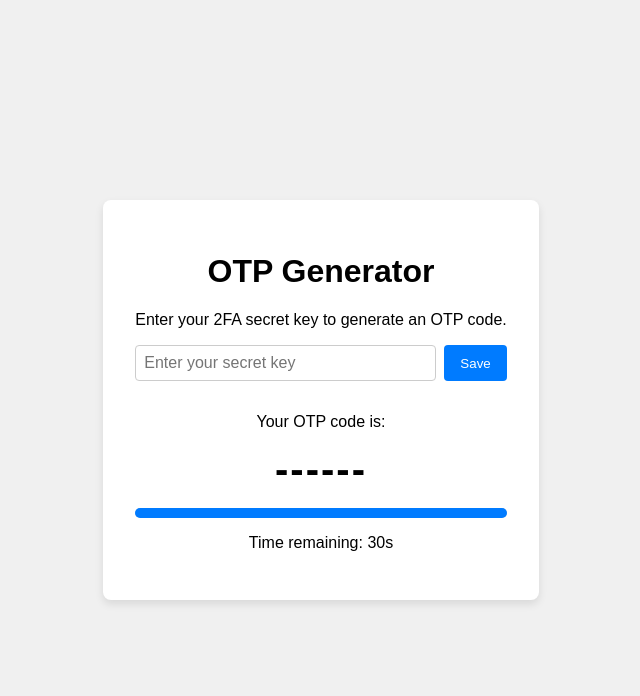
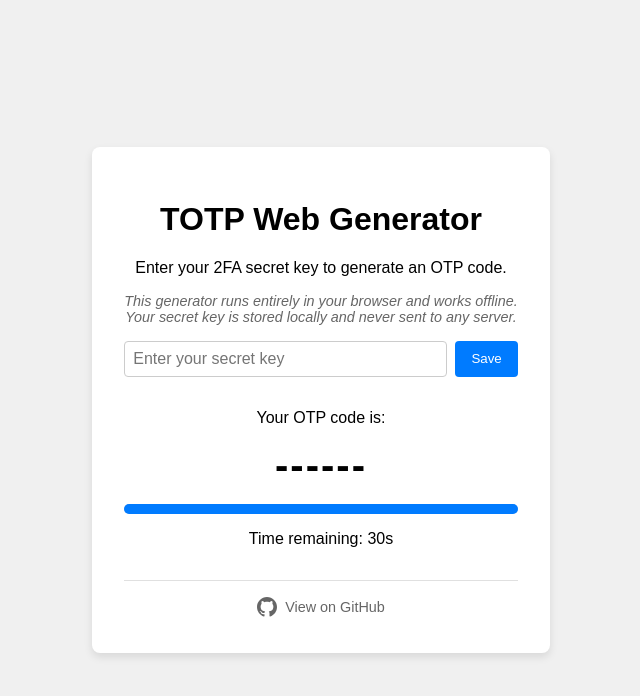
Before and after one commit to DaWe35/web-otp-generator, a plain HTML site: page index.html in a window 1280 px wide. Shown: the whole page, without its empty margins (319-959 px from the left). Drawn offline with Linux system fonts and the light colour scheme.

Commit message:
html, css, and busybox

```diff
--- a/index.html
+++ b/index.html
@@ -3,13 +3,15 @@
 <head>
     <meta charset="UTF-8">
     <meta name="viewport" content="width=device-width, initial-scale=1.0">
-    <title>OTP Generator</title>
+    <title>TOTP Web Generator</title>
     <link rel="stylesheet" href="styles.css">
 </head>
 <body>
     <div class="container">
-        <h1>OTP Generator</h1>
+        <h1>TOTP Web Generator</h1>
         <p>Enter your 2FA secret key to generate an OTP code.</p>
+        <p class="description">This generator runs entirely in your browser and works offline.<br>
+            Your secret key is stored locally and never sent to any server.</p>
         <div class="input-container">
             <input type="text" id="secret" placeholder="Enter your secret key">
             <button id="saveSecret">Save</button>
@@ -22,6 +24,14 @@
             </div>
             <p>Time remaining: <span id="timer">30</span>s</p>
         </div>
+        <footer class="footer">
+            <a href="https://github.com/DaWe35/web-otp-generator" target="_blank" rel="noopener noreferrer" class="github-link">
+                <svg width="20" height="20" viewBox="0 0 24 24" fill="currentColor" xmlns="http://www.w3.org/2000/svg">
+                    <path d="M12 0c-6.626 0-12 5.373-12 12 0 5.302 3.438 9.8 8.207 11.387.599.111.793-.261.793-.577v-2.234c-3.338.726-4.033-1.416-4.033-1.416-.546-1.387-1.333-1.756-1.333-1.756-1.089-.745.083-.729.083-.729 1.205.084 1.839 1.237 1.839 1.237 1.07 1.834 2.807 1.304 3.492.997.107-.775.418-1.305.762-1.604-2.665-.305-5.467-1.334-5.467-5.931 0-1.311.469-2.381 1.236-3.221-.124-.303-.535-1.524.117-3.176 0 0 1.008-.322 3.301 1.23.957-.266 1.983-.399 3.003-.404 1.02.005 2.047.138 3.006.404 2.291-1.552 3.297-1.23 3.297-1.23.653 1.653.242 2.874.118 3.176.77.84 1.235 1.911 1.235 3.221 0 4.609-2.807 5.624-5.479 5.921.43.372.823 1.102.823 2.222v3.293c0 .319.192.694.801.576 4.765-1.589 8.199-6.086 8.199-11.386 0-6.627-5.373-12-12-12z"/>
+                </svg>
+                View on GitHub
+            </a>
+        </footer>
     </div>
     <script src="https://cdn.jsdelivr.net/npm/otpauth@9.2.2/dist/otpauth.umd.min.js"></script>
     <script src="script.js"></script>
--- a/styles.css
+++ b/styles.css
@@ -14,6 +14,14 @@ body {
     padding: 2rem;
     border-radius: 8px;
     box-shadow: 0 4px 8px rgba(0, 0, 0, 0.1);
+}
+
+.description {
+    font-size: 0.9rem;
+    color: #666;
+    margin-top: 0.5rem;
+    margin-bottom: 1rem;
+    font-style: italic;
 }
 
 .input-container {
@@ -67,3 +75,27 @@ button:hover {
     border-radius: 5px;
     transition: width 1s linear;
 }
+
+.footer {
+    margin-top: 2rem;
+    padding-top: 1rem;
+    border-top: 1px solid #e0e0e0;
+}
+
+.github-link {
+    display: inline-flex;
+    align-items: center;
+    gap: 0.5rem;
+    color: #666;
+    text-decoration: none;
+    font-size: 0.9rem;
+    transition: color 0.2s;
+}
+
+.github-link:hover {
+    color: #007bff;
+}
+
+.github-link svg {
+    vertical-align: middle;
+}
```
Also changed, not shown: 2 other files.
